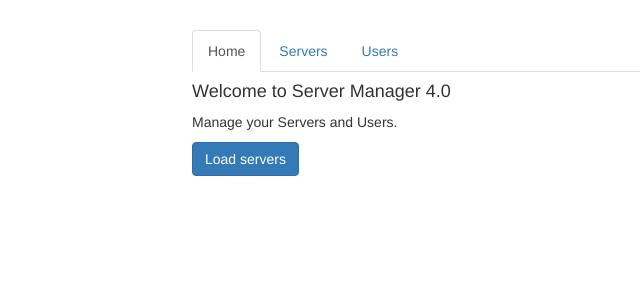
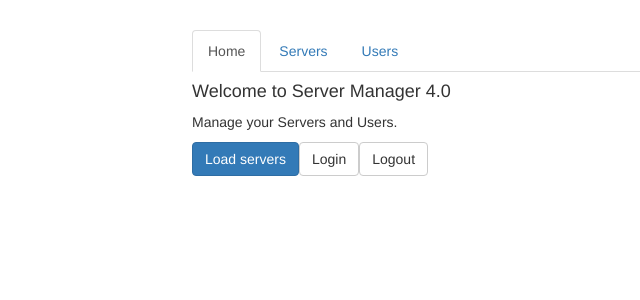
Before and after one commit to cleristonm/Angular-Course, an Angular app in the folder section11-routing-start/: page / in a window 1280 px wide. Shown: the top 300 px of the page, without its empty margins (73-713 px from the left). Built offline with nearby package versions, Linux system fonts and the light colour scheme.

Commit message:
149 Using a Fake Auth Service

```diff
--- a/section11-routing-start/src/app/app-routing.module.ts
+++ b/section11-routing-start/src/app/app-routing.module.ts
@@ -16,7 +16,7 @@ const appRoutes: Routes = [
     ] },
 
     { path: 'servers',
-      //canActivate: [AuthGuard],
+        //canActivate: [AuthGuard],
         canActivateChild: [AuthGuard],
         component: ServersComponent,
         children: [
--- a/section11-routing-start/src/app/auth-guard.services.ts
+++ b/section11-routing-start/src/app/auth-guard.services.ts
@@ -1,26 +1,32 @@
+import {
+    CanActivate,
+    ActivatedRouteSnapshot,
+    RouterStateSnapshot,
+    Router,
+    CanActivateChild
+  } from '@angular/router';
+
 import { Injectable } from "@angular/core";
-import { ActivatedRouteSnapshot, CanActivate, CanActivateChild, Router, RouterStateSnapshot } from "@angular/router";
 import { Observable } from "rxjs/Observable";
 import { AuthService } from "./auth.service";
 
 @Injectable()
 export class AuthGuard implements CanActivate, CanActivateChild {
-    constructor(private authService : AuthService, private router: Router) {}
+    constructor(private authService: AuthService, private router: Router) {}
+
 
     canActivate(route: ActivatedRouteSnapshot,
         state: RouterStateSnapshot): Observable<boolean> | Promise<boolean> | boolean{
-        this.authService.isAuthenticated()
+        return this.authService.isAuthenticated()
             .then(
                 (authenticated : boolean) => {
                     if (authenticated){
                         return true;
                     }else{
-                        this.router.navigate(['/'])
-                        return false;
+                        this.router.navigate(['/']);
                     }
                 }
             )
-            return false;
     }
 
     canActivateChild(route: ActivatedRouteSnapshot,
--- a/section11-routing-start/src/app/auth.service.ts
+++ b/section11-routing-start/src/app/auth.service.ts
@@ -1,3 +1,6 @@
+import { Injectable } from "@angular/core";
+
+@Injectable()
 export class AuthService {
     loggedIn = false;
 
--- a/section11-routing-start/src/app/home/home.component.html
+++ b/section11-routing-start/src/app/home/home.component.html
@@ -1,3 +1,6 @@
 <h4>Welcome to Server Manager 4.0</h4>
 <p>Manage your Servers and Users.</p>
 <button class="btn btn-primary" (click)="onLoadServers(1)">Load servers</button>
+
+<button class="btn btn-default" (click)="onLogin()">Login</button>
+<button class="btn btn-default" (click)="onLogout()">Logout</button>
--- a/section11-routing-start/src/app/home/home.component.ts
+++ b/section11-routing-start/src/app/home/home.component.ts
@@ -1,5 +1,6 @@
 import { Component, OnInit } from '@angular/core';
 import { Router } from '@angular/router';
+import { AuthService } from '../auth.service';
 
 @Component({
   selector: 'app-home',
@@ -8,7 +9,8 @@ import { Router } from '@angular/router';
 })
 export class HomeComponent implements OnInit {
 
-  constructor(private router: Router) { }
+  constructor(private router: Router,
+      private authService: AuthService) { }
 
   ngOnInit() {
   }
@@ -18,4 +20,12 @@ export class HomeComponent implements OnInit {
 
     this.router.navigate(['/servers', id, 'edit'], {queryParams: {allowEdit: '1'}, fragment: 'loading'});
   }
+
+  onLogin(){
+    this.authService.login();
+  }
+
+  onLogout(){
+    this.authService.logout();
+  }
 }
```
